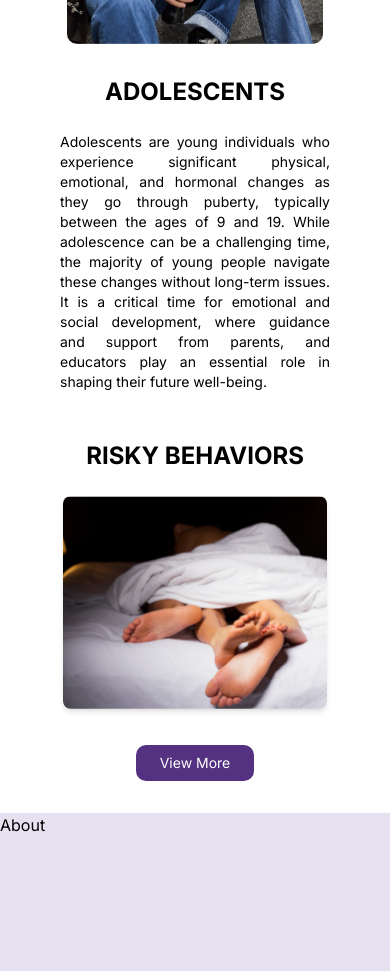
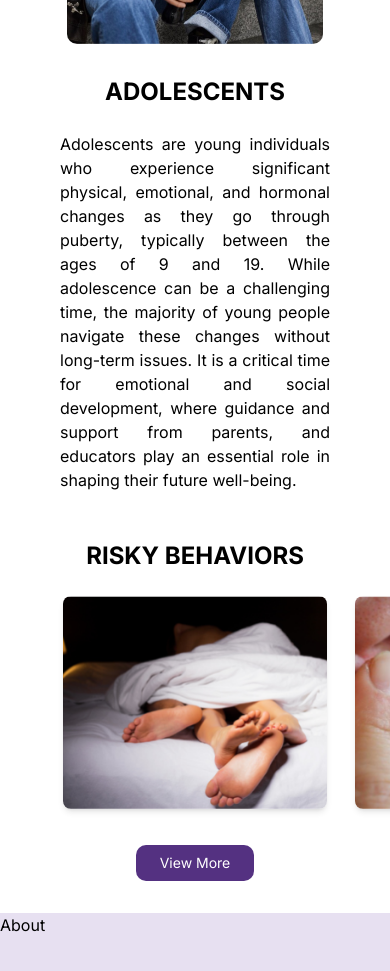
Before and after one commit to rqms40/ege311-le1, a React (Vite) app: page / in a window 390 px wide. Shown: the part 3460-4431 px from the top of the page. Built offline with nearby package versions, Linux system fonts and the light colour scheme.

Commit message:
fix(slider): adjust margin to match Figma design specifications

```diff
--- a/src/components/SubsectionWrapper.jsx
+++ b/src/components/SubsectionWrapper.jsx
@@ -1,9 +1,7 @@
 const SubsectionWrapper = ({ children, className, id }) => {
   return (
     <section className={"w-full " + className} id={id}>
-      <div className="max-w-screen-2xl mx-auto px-11 md:px-10 lg:px-20">
-        {children}
-      </div>
+      <div className="max-w-screen-2xl mx-auto lg:px-20">{children}</div>
     </section>
   );
 };
--- a/src/components/adolescents/Subsection1.jsx
+++ b/src/components/adolescents/Subsection1.jsx
@@ -3,7 +3,10 @@ import { adolescents } from "../../assets";
 
 const Subsection1 = () => {
   return (
-    <SubsectionWrapper id="adolescents" className="pt-20 md:pt-28">
+    <SubsectionWrapper
+      id="adolescents"
+      className="pt-20 md:pt-28 px-11 md:px-10"
+    >
       <div className="flex gap-8 md:gap-12 lg:gap-20 justify-between items-center flex-col md:flex-row-reverse">
         <div className="w-[85%] md:w-[50%] aspect-[4/5] lg:max-w-[31.25rem] lg:max-h-[37.5rem] flex-shrink-0 md:mb-8">
           <img
@@ -16,7 +19,7 @@ const Subsection1 = () => {
           <h1 className="font-bold text-2xl md:text-4xl lg:text-5xl text-center lg:text-left">
             ADOLESCENTS
           </h1>
-          <p className="text-sm md:text-base lg:text-lg text-justify lg:text-left my-6 md:my-10 sm:leading-relaxed md:leading-[2.4rem] lg:leading-[2.875rem]">
+          <p className="text-base md:text-base lg:text-lg text-justify lg:text-left my-6 md:my-10 sm:leading-relaxed md:leading-[2.4rem] lg:leading-[2.875rem]">
             Adolescents are young individuals who experience significant
             physical, emotional, and hormonal changes as they go through
             puberty, typically between the ages of 9 and 19. While adolescence
--- a/src/components/adolescents/Subsection2.jsx
+++ b/src/components/adolescents/Subsection2.jsx
@@ -7,7 +7,7 @@ import CardSlider from "./CardSlider";
 
 const Subsection2 = () => {
   return (
-    <SubsectionWrapper className="py-6 md:py-6 lg:py-20">
+    <SubsectionWrapper className="py-6 md:py-6 lg:py-20 px-0 md:px-0">
       <h1 className="font-bold text-2xl md:text-4xl lg:text-5xl text-center">
         RISKY BEHAVIORS
       </h1>
```
